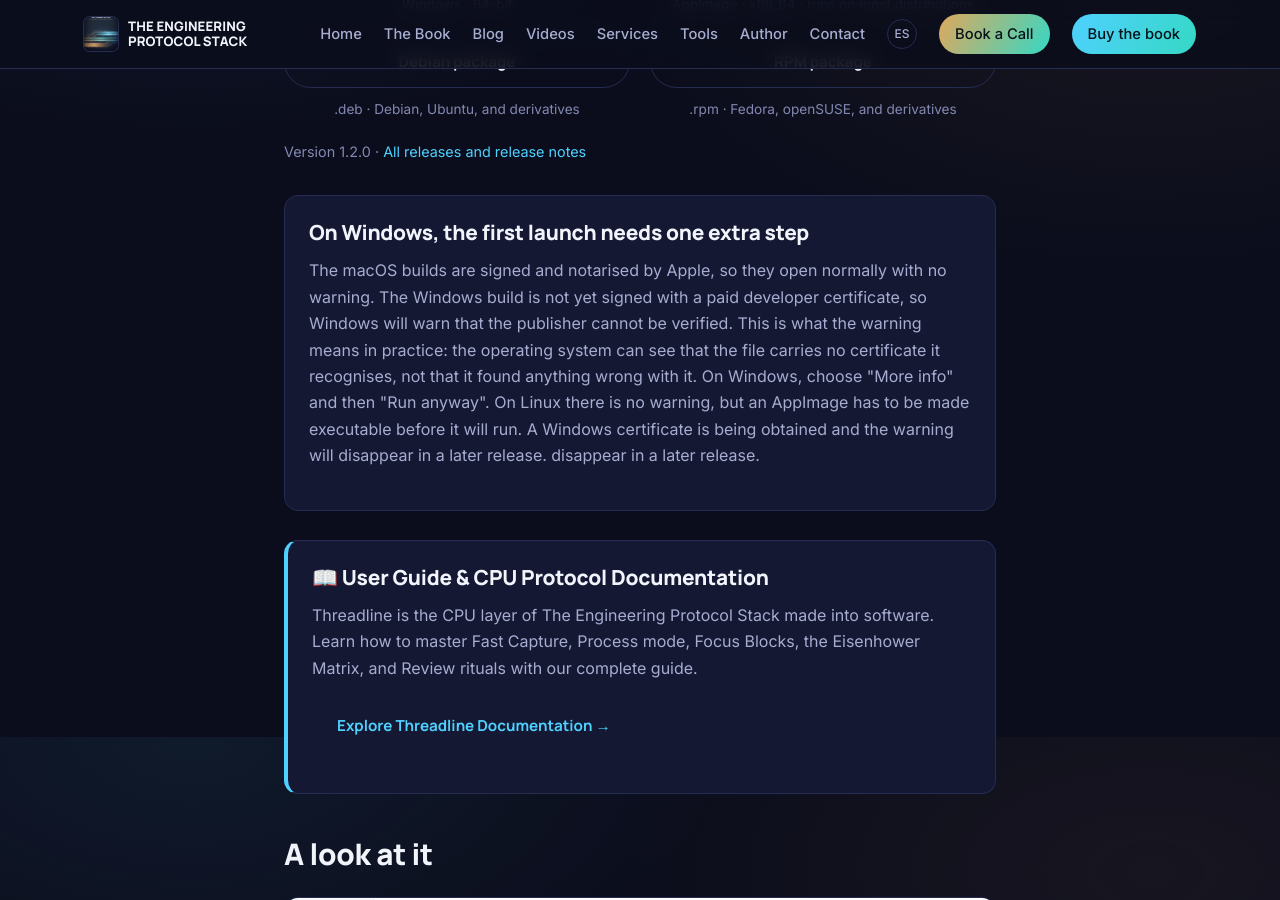
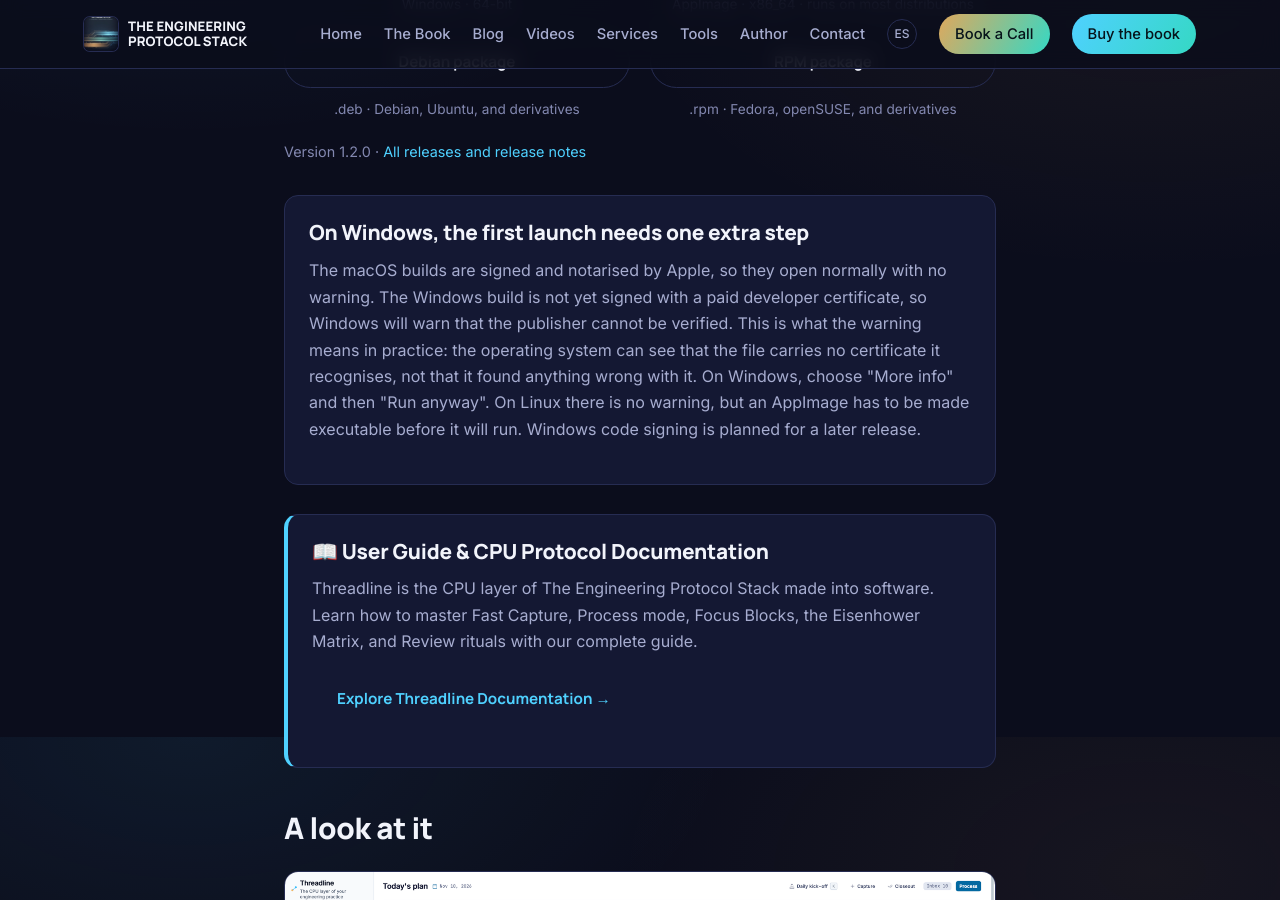
Before and after one commit to guillemf/engineeringprotocolstack, a Jekyll site: the page built from tools/threadline.md, in a window 1280 px wide and 900 px high, scrolled down 1063 px. Built offline with Jekyll 4.4.1, drawn with Linux system fonts in a browser that asks for light colours.

Commit message:
docs: say Windows signing is planned, without promising a certificate in progress
Co-Authored-By: Claude Opus 5.5 <noreply@anthropic.com>

```diff
--- a/_data/tools.yml
+++ b/_data/tools.yml
@@ -173,9 +173,7 @@ en:
       anything wrong with it. On Windows, choose "More info" and then "Run anyway".
       On Linux there is no warning, but an AppImage has to be made executable
       before it will run.
-      A Windows certificate is being obtained and the warning will disappear in a
-      later release.
-      disappear in a later release.
+      Windows code signing is planned for a later release.
 
   trustline:
     intro: >-
@@ -289,8 +287,7 @@ en:
       verified. This is what the warning means in practice: the operating system
       can see that the file carries no certificate it recognises, not that it found
       anything wrong with it. On Windows, choose "More info" and then "Run anyway".
-      A Windows certificate is being obtained and the warning will disappear in a
-      later release.
+      Windows code signing is planned for a later release.
 
 es:
   index:
@@ -459,8 +456,7 @@ es:
       información" y después "Ejecutar de todas formas".
       En Linux no hay aviso, pero un AppImage hay que hacerlo ejecutable antes de
       poder abrirlo.
-      Hay un certificado para Windows en trámite y el aviso desaparecerá en una
-      versión posterior.
+      La firma de código para Windows está prevista para una versión posterior.
 
   trustline:
     intro: >-
@@ -570,5 +566,4 @@ es:
       práctica: el sistema operativo ve que el archivo no lleva un certificado que
       reconozca, no que haya encontrado nada malo en él. En Windows, elige "Más
       información" y después "Ejecutar de todas formas".
-      Hay un certificado para Windows en trámite y el aviso desaparecerá en una
-      versión posterior.
+      La firma de código para Windows está prevista para una versión posterior.
```
